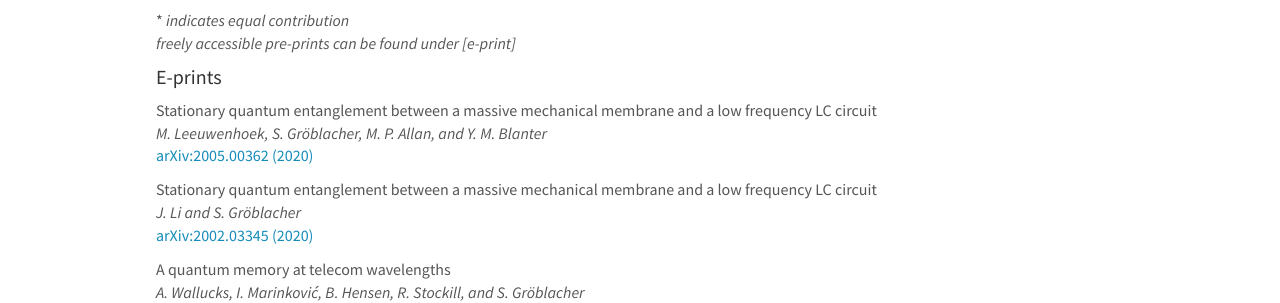
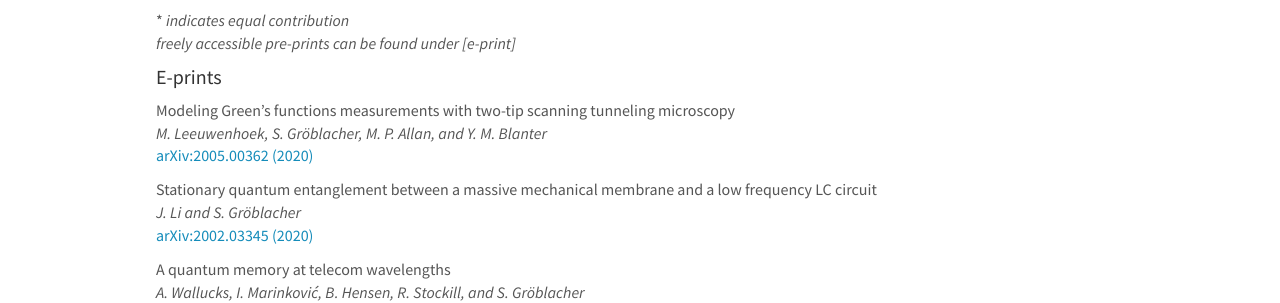
Before and after one commit to sgroeblacher/groeblacherlab, a Jekyll site: the page built from _pages/publications.md, in a window 1280 px wide and 900 px high, scrolled down 2243 px. Shown: the part 160-463 px from the top of the window. Built offline with Jekyll 4.4.1, drawn with Linux system fonts in a browser that asks for light colours; nearby versions of some CDN libraries.

Commit message:
modified:   _data/publist.yml

```diff
--- a/_data/publist.yml
+++ b/_data/publist.yml
@@ -1,4 +1,4 @@
-- title: "Stationary quantum entanglement between a massive mechanical membrane and a low frequency LC circuit"
+- title: "Modeling Green's functions measurements with two-tip scanning tunneling microscopy"
   image:
   description:
   authors: M. Leeuwenhoek, S. Gröblacher, M. P. Allan, and Y. M. Blanter
```
